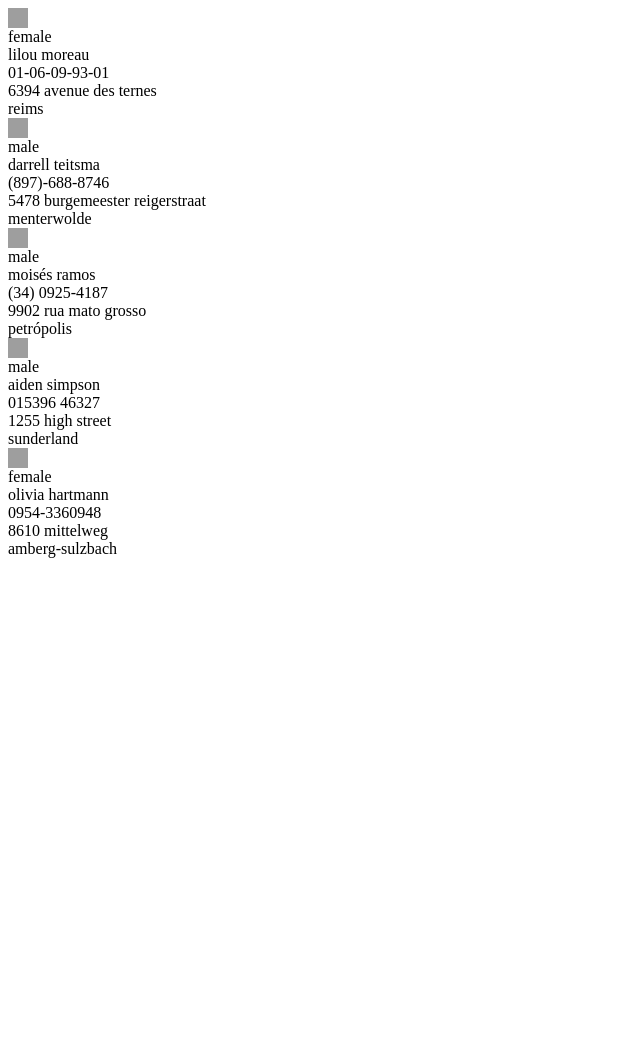
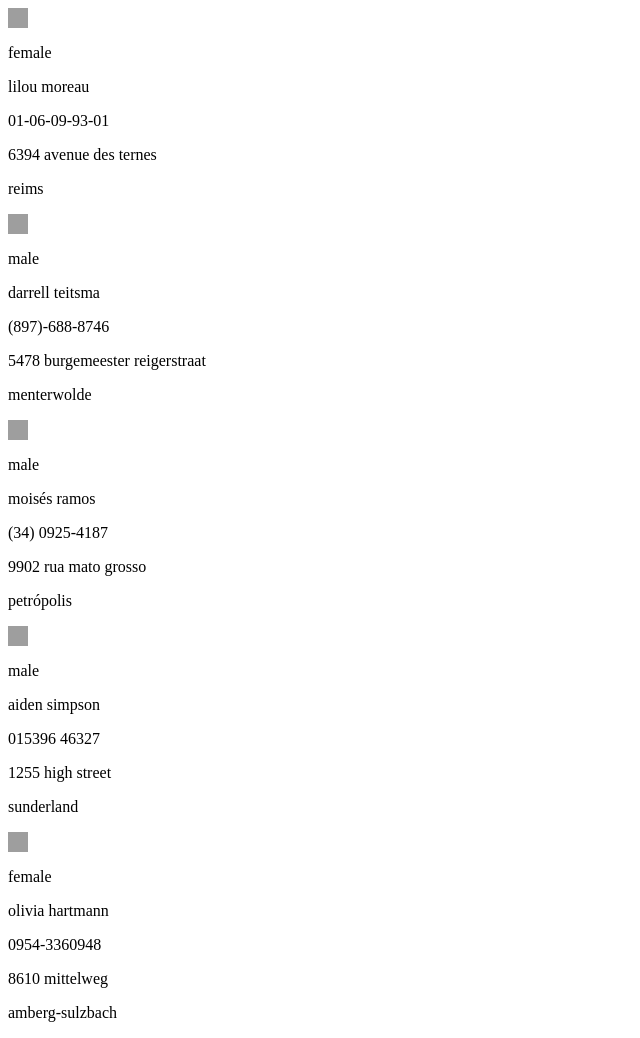
Before and after one commit to petib/Cobalt-test, a plain HTML site: page index.html in a window 1280 px wide. Shown: the whole page, without its empty margins (0-640 px from the left). Before the commit the page ends 800 px from the top, so only its background shows below. Drawn offline with Linux system fonts and the light colour scheme; grey boxes are pictures that could not be loaded.

Commit message:
change index.html

```diff
--- a/index.html
+++ b/index.html
@@ -5,36 +5,36 @@
 </head>
 <body>
 
-<img src="https://randomuser.me/api/portraits/med/women/63.jpg" height="20" width="20" alt=""><br />
-female<br />
-lilou moreau<br />
-01-06-09-93-01<br />
-6394 avenue des ternes<br />
-reims<br />
-<img src="https://randomuser.me/api/portraits/med/men/76.jpg" height="20" width="20" alt=""><br />
-male<br />
-darrell teitsma<br />
-(897)-688-8746<br />
-5478 burgemeester reigerstraat<br />
-menterwolde<br />
-<img src="https://randomuser.me/api/portraits/med/men/44.jpg" height="20" width="20" alt=""><br />
-male<br />
-moisés ramos<br />
-(34) 0925-4187<br />
-9902 rua mato grosso<br />
-petrópolis<br />
-<img src="https://randomuser.me/api/portraits/med/men/80.jpg" height="20" width="20" alt=""><br />
-male<br />
-aiden simpson<br />
-015396 46327<br />
-1255 high street<br />
-sunderland<br />
-<img src="https://randomuser.me/api/portraits/med/women/58.jpg" height="20" width="20" alt=""><br />
-female<br />
-olivia hartmann<br />
-0954-3360948<br />
-8610 mittelweg<br />
-amberg-sulzbach<br />
+<p><img src="https://randomuser.me/api/portraits/med/women/63.jpg" height="20" width="20" alt=""></p>
+<p>female</p>
+<p>lilou moreau</p>
+<p>01-06-09-93-01</p>
+<p>6394 avenue des ternes</p>
+<p>reims</p>
+<p><img src="https://randomuser.me/api/portraits/med/men/76.jpg" height="20" width="20" alt=""></p>
+<p>male</p>
+<p>darrell teitsma</p>
+<p>(897)-688-8746</p>
+<p>5478 burgemeester reigerstraat</p>
+<p>menterwolde</p>
+<p><img src="https://randomuser.me/api/portraits/med/men/44.jpg" height="20" width="20" alt=""></p>
+<p>male</p>
+<p>moisés ramos</p>
+<p>(34) 0925-4187</p>
+<p>9902 rua mato grosso</p>
+<p>petrópolis</p>
+<p><img src="https://randomuser.me/api/portraits/med/men/80.jpg" height="20" width="20" alt=""></p>
+<p>male</p>
+<p>aiden simpson</p>
+<p>015396 46327</p>
+<p>1255 high street</p>
+<p>sunderland</p>
+<p><img src="https://randomuser.me/api/portraits/med/women/58.jpg" height="20" width="20" alt=""></p>
+<p>female</p>
+<p>olivia hartmann</p>
+<p>0954-3360948</p>
+<p>8610 mittelweg</p>
+<p>amberg-sulzbach</p>
 
 
 </body>
```
